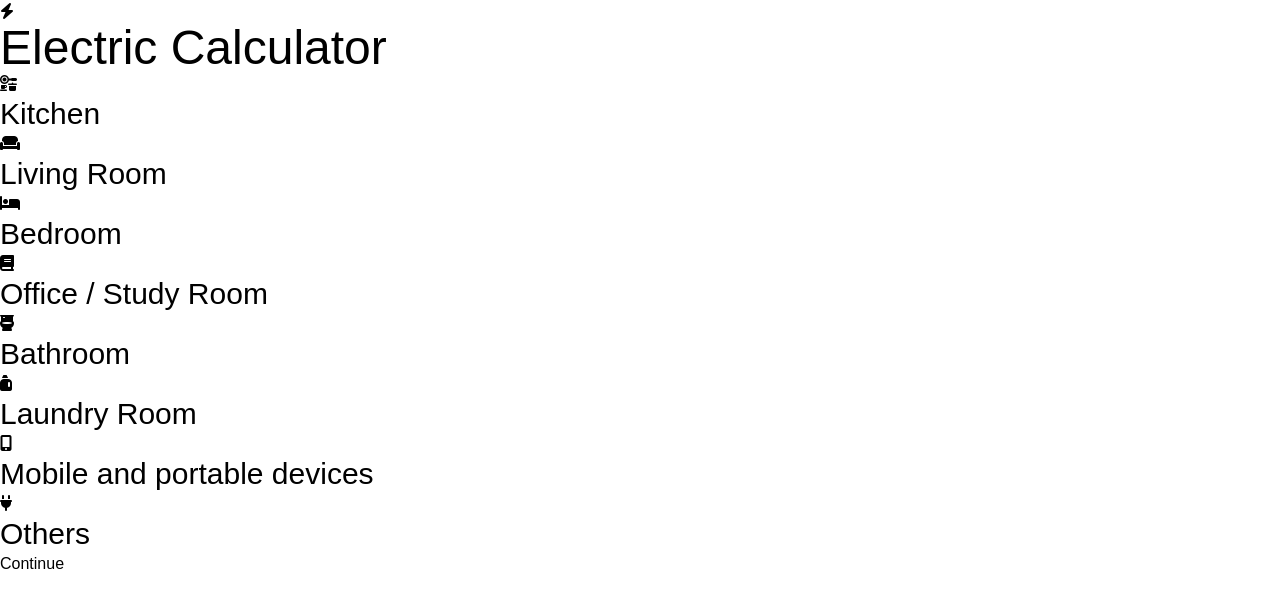
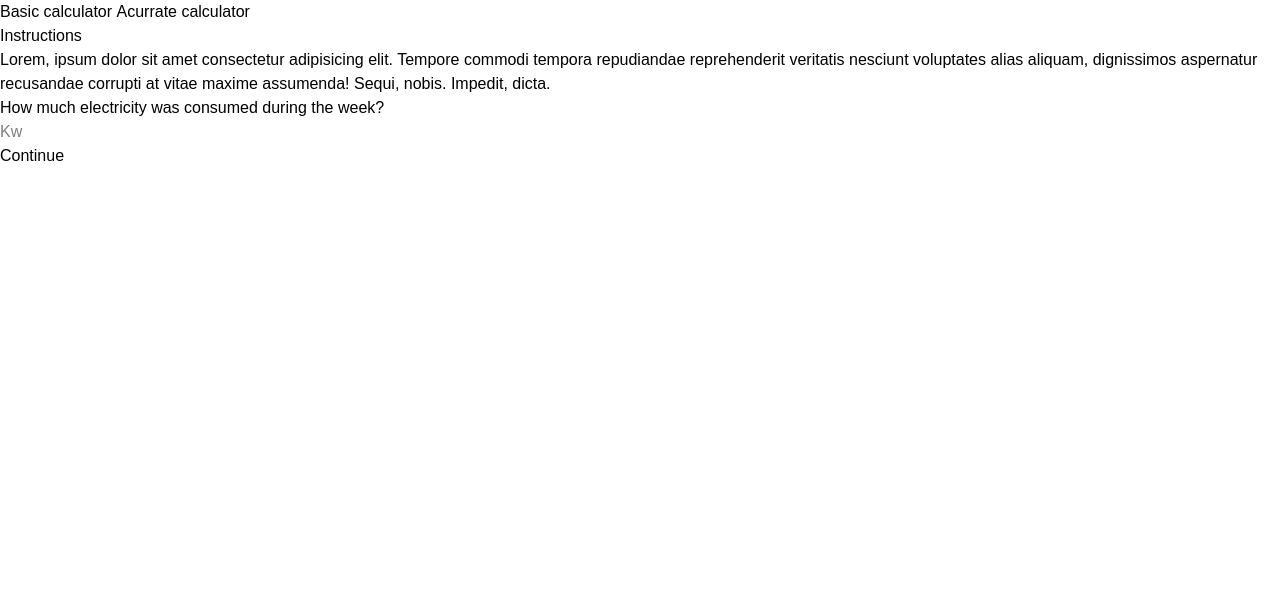
Before and after one commit to Titan0605/CleanLyfe, a Flask app: template app/templates/carbonfp_devices.html in a window 1280 px wide. Shown: the top 608 px of the page. Run offline with Flask 3, Linux system fonts and the light colour scheme; the visitor is signed in with stand-in values (Sample User, id 1); tables that the repository leaves empty or names only in its code hold one stand-in row (values such as "Sample post"); the template is opened without the code that fills it: most values are stand-ins (such as "Sample title", 1, 10 or a date in 2020); style sheets or scripts are compiled from the project's sources; some libraries are stand-ins or nearby versions.

Commit message:
- Add basic and accurate calculation routes. - Add option to choose which kind of calculator use. - Update forms. - Add bug fix.

```diff
--- a/app/static/javascript/carbonfp_devices.js
+++ b/app/static/javascript/carbonfp_devices.js
@@ -1,5 +1,5 @@
-document.addEventListener('DOMContentLoaded', async function() {
-    document
+document.addEventListener('DOMContentLoaded', async function () {
+    show_form('basic_calculation')
 
     document.getElementById('devices_select_form').addEventListener('submit', async function (e) {
         try {
@@ -49,9 +49,35 @@ document.addEventListener('DOMContentLoaded', async function() {
                     data[key].push(value);
                 });
 
-                console.log(data)
+                console.log('Entro a accurate calculation url: ', data)
 
-                fetch('/carbonfp/devices-info', {
+                fetch('/carbonfp/devices/calculation-accurate', {
+                    method: 'POST',
+                    headers: {
+                        "Content-Type": "application/json",
+                    },
+                    body: JSON.stringify(data),
+                })
+                    .then(response => response.json())
+                    .then(data => {
+                        if (data) {
+                            draw_message(data)
+                        }
+                    })
+
+            } catch (error) {
+                console.log(error);
+            }
+        } else if (e.target && e.target.id === 'basic_calculation') {
+            try {
+                e.preventDefault();
+
+                const formData = new FormData(e.target)
+                const data = Object.fromEntries(formData)
+
+                console.log('Entro a basic calculation url: ', data)
+
+                fetch('/carbonfp/devices/calculation-basic', {
                     method: 'POST',
                     headers: {
                         "Content-Type": "application/json",
@@ -71,6 +97,25 @@ document.addEventListener('DOMContentLoaded', async function() {
         }
     });
 });
+
+function show_form(form_selected){
+
+    const forms = document.querySelectorAll('.form');
+    forms.forEach(form => {
+        form.hidden = true
+    });
+
+    // Mostrar el formulario seleccionado
+    document.getElementById(form_selected).hidden = false;
+
+    // Activar el botón correspondiente
+    let botonId;
+    if (form_selected === 'basic_calculation') botonId = 'btnBasic';
+    else if (form_selected === 'accurate_calculation') botonId = 'btnAccurate';
+
+    document.getElementById(botonId).hidden = false;
+
+}
 
 function draw_get_device_info(devices) {
     const container = document.getElementById('container');
@@ -116,20 +161,23 @@ function draw_get_device_info(devices) {
 
         device_form.appendChild(device_questions);
     })
+
     const footer = document.createElement('footer');
-    footer.innerHTML = `<button type="submit">Continue</button>`
+    footer.innerHTML = `<input type="hidden" name="type_calculation" value="accurate_calculation">
+            <input type="hidden" name="electricity_consumption" value="0">
+            <button type="submit">Continue</button>`
 
     device_form.appendChild(footer)
 }
 
-function draw_message(data){
+function draw_message(data) {
     // Gets the div container
     const container = document.getElementById('container');
     // Deletes the inner content
     container.innerHTML = ``;
 
     // If there is an error in the response shows this
-    if(data.Status !== 'Carbonfp successfully.'){
+    if (data.Status !== 'Carbonfp successfully.') {
         // Creates a div
         const warning = document.createElement('div');
         // Adds the class name
--- a/app/templates/carbonfp_devices.html
+++ b/app/templates/carbonfp_devices.html
@@ -5,190 +5,186 @@
 
 <div id="container">
 
+    <div>
+        <button id="btnBasic" class="btn" onclick="show_form('basic_calculation')">Basic calculator</button>
+        <button id="btnAccurate" class="btn" onclick="show_form('accurate_calculation')">Acurrate calculator</button>
+    </div>
+
+    <div id="basic_calculation" class="form">
+        <header>
+            <h1>Instructions</h1>
+            Lorem, ipsum dolor sit amet consectetur adipisicing elit. Tempore commodi tempora repudiandae reprehenderit veritatis nesciunt voluptates alias aliquam, dignissimos aspernatur recusandae corrupti at vitae maxime assumenda! Sequi, nobis. Impedit, dicta.
+        </header>
+        <form id="basic_calculation">
+            <div>
+                <h3 class="">How much electricity was consumed during the week?</h3>
+                <input type="hidden" name="type_calculation" value="basic_calculation">
+                <input type="number" name="electricity_consumption" placeholder="Kw" min="1" required>
+                <footer class="">
+                    <button type="submit">Continue</button>
+                </footer>
+            </div>
+        </form>
+    </div>
+
+    <div id="accurate_calculation" class="form">
+        <header>
+            <h1>Instructions</h1>
+            Lorem, ipsum dolor sit amet consectetur adipisicing elit. Tempore commodi tempora repudiandae reprehenderit veritatis nesciunt voluptates alias aliquam, dignissimos aspernatur recusandae corrupti at vitae maxime assumenda! Sequi, nobis. Impedit, dicta.
+        </header>
         <form id="devices_select_form">
-
             <header class="calculator__header">
                 <i class="fa-solid fa-bolt calculator__icon --icon-lightning-1"></i>
                 <h1 class="text-5xl">Electric Calculator</h1>
             </header>
-
             <section class="calculator__form --form-electric">
-
                 <article class="calculator__aside">
-
                     <header class="calculator__side-header">
                         <i class="fa-solid fa-kitchen-set calculator__side-icon"></i>
                         <h2 class="text-3xl">Kitchen</h2>
                     </header>
 
                     <section class="calculator__side-check-box">
-
                         <div class="calculator__question-checks">
                             {% for device in devices %}
                             {% if device['location'] == 'Kitchen' %}
                             <label for="device_{{ device['id'] }}">
-                                    <input type="checkbox" name="device" id="device_{{ device['id'] }}" value="{{ device['id'] }}">
+                                <input type="checkbox" name="device" id="device_{{ device['id'] }}"
+                                    value="{{ device['id'] }}">
                                 {{ device['name'] }}
                             </label>
                             {% endif %}
                             {% endfor %}
                         </div>
-
                     </section>
-
                     <header class="calculator__side-header --side-header-size-energy-1">
                         <i class="fa-solid fa-couch calculator__side-icon"></i>
                         <h2 class="text-3xl">Living Room</h2>
                     </header>
-
                     <section class="calculator__side-check-box">
-
                         <div class="calculator__question-checks">
                             {% for device in devices %}
                             {% if device['location'] == 'Living Room' %}
                             <label for="device_{{ device['id'] }}">
-                                    <input type="checkbox" name="device" id="device_{{ device['id'] }}" value="{{ device['id'] }}">
+                                <input type="checkbox" name="device" id="device_{{ device['id'] }}"
+                                    value="{{ device['id'] }}">
                                 {{ device['name'] }}
                             </label>
                             {% endif %}
                             {% endfor %}
                         </div>
-
                     </section>
-
                     <header class="calculator__side-header --side-header-size-energy-1-1">
                         <i class="fa-solid fa-bed calculator__side-icon"></i>
                         <h2 class="text-3xl">Bedroom</h2>
                     </header>
-
                     <section class="calculator__side-check-box">
-
                         <div class="calculator__question-checks">
                             {% for device in devices %}
                             {% if device['location'] == 'Bedroom' %}
                             <label for="device_{{ device['id'] }}">
-                                    <input type="checkbox" name="device" id="device_{{ device['id'] }}" value="{{ device['id'] }}">
+                                <input type="checkbox" name="device" id="device_{{ device['id'] }}"
+                                    value="{{ device['id'] }}">
                                 {{ device['name'] }}
                             </label>
                             {% endif %}
                             {% endfor %}
                         </div>
-
                     </section>
-
                     <header class="calculator__side-header --side-header-size-energy-1-2">
                         <i class="fa-solid fa-book calculator__side-icon"></i>
                         <h2 class="text-3xl">Office / Study Room</h2>
                     </header>
-
                     <section class="calculator__side-check-box">
-
                         <div class="calculator__question-checks">
                             {% for device in devices %}
                             {% if device['location'] == 'Office / Study Room' %}
                             <label for="device_{{ device['id'] }}">
-                                    <input type="checkbox" name="device" id="device_{{ device['id'] }}" value="{{ device['id'] }}">
+                                <input type="checkbox" name="device" id="device_{{ device['id'] }}"
+                                    value="{{ device['id'] }}">
                                 {{ device['name'] }}
                             </label>
                             {% endif %}
                             {% endfor %}
                         </div>
-
                     </section>
-
                 </article>
-
                 <article class="calculator__aside">
-
                     <header class="calculator__side-header --side-header-size-energy-1-1">
                         <i class="fa-solid fa-toilet calculator__side-icon"></i>
                         <h2 class="text-3xl">Bathroom</h2>
                     </header>
-
                     <section class="calculator__side-check-box">
-
                         <div class="calculator__question-checks">
                             {% for device in devices %}
                             {% if device['location'] == 'Bathroom' %}
                             <label for="device_{{ device['id'] }}">
-                                    <input type="checkbox" name="device" id="device_{{ device['id'] }}" value="{{ device['id'] }}">
+                                <input type="checkbox" name="device" id="device_{{ device['id'] }}"
+                                    value="{{ device['id'] }}">
                                 {{ device['name'] }}
                             </label>
                             {% endif %}
                             {% endfor %}
                         </div>
-
                     </section>
-
                     <header class="calculator__side-header --side-header-size-energy-1-4">
                         <i class="fa-solid fa-jug-detergent calculator__side-icon"></i>
                         <h2 class="text-3xl">Laundry Room</h2>
                     </header>
-
                     <section class="calculator__side-check-box">
-
                         <div class="calculator__question-checks">
                             {% for device in devices %}
                             {% if device['location'] == 'Laundry Room' %}
                             <label for="device_{{ device['id'] }}">
-                                    <input type="checkbox" name="device" id="device_{{ device['id'] }}" value="{{ device['id'] }}">
+                                <input type="checkbox" name="device" id="device_{{ device['id'] }}"
+                                    value="{{ device['id'] }}">
                                 {{ device['name'] }}
                             </label>
                             {% endif %}
                             {% endfor %}
                         </div>
-
                     </section>
-
                     <header class="calculator__side-header --side-header-size-energy-1-3">
                         <i class="fa-solid fa-mobile-screen-button calculator__side-icon"></i>
                         <h2 class="text-3xl">Mobile and portable devices</h2>
                     </header>
-
                     <section class="calculator__side-check-box --side-check-box">
-
                         <div class="calculator__question-checks">
                             {% for device in devices %}
                             {% if device['location'] == 'Mobile and portable devices' %}
                             <label for="device_{{ device['id'] }}">
-                                    <input type="checkbox" name="device" id="device_{{ device['id'] }}" value="{{ device['id'] }}">
+                                <input type="checkbox" name="device" id="device_{{ device['id'] }}"
+                                    value="{{ device['id'] }}">
                                 {{ device['name'] }}
                             </label>
                             {% endif %}
                             {% endfor %}
                         </div>
-
                     </section>
-
                     <header class="calculator__side-header --side-header-size-energy-1-5">
                         <i class="fa-solid fa-plug calculator__side-icon"></i>
                         <h2 class="text-3xl">Others</h2>
                     </header>
-
                     <section class="calculator__side-check-box">
-
                         <div class="calculator__question-checks">
                             {% for device in devices %}
                             {% if device['location'] == 'Others' %}
                             <label for="device_{{ device['id'] }}">
-                                    <input type="checkbox" name="device" id="device_{{ device['id'] }}" value="{{ device['id'] }}">
+                                <input type="checkbox" name="device" id="device_{{ device['id'] }}"
+                                    value="{{ device['id'] }}">
                                 {{ device['name'] }}
                             </label>
                             {% endif %}
                             {% endfor %}
                         </div>
-
                     </section>
-
                 </article>
-
             </section>
-
             <footer class="">
                 <button type="submit">Continue</button>
             </footer>
-
         </form>
+    </div>
 
 </div>
 
```
Also changed, not shown: app/routes/carbonfp_routes.py (+18 -8 lines), app/services/electric_devices_calculator.py (+8 -7 lines). Lines whose indentation alone changed are shown as unchanged.
